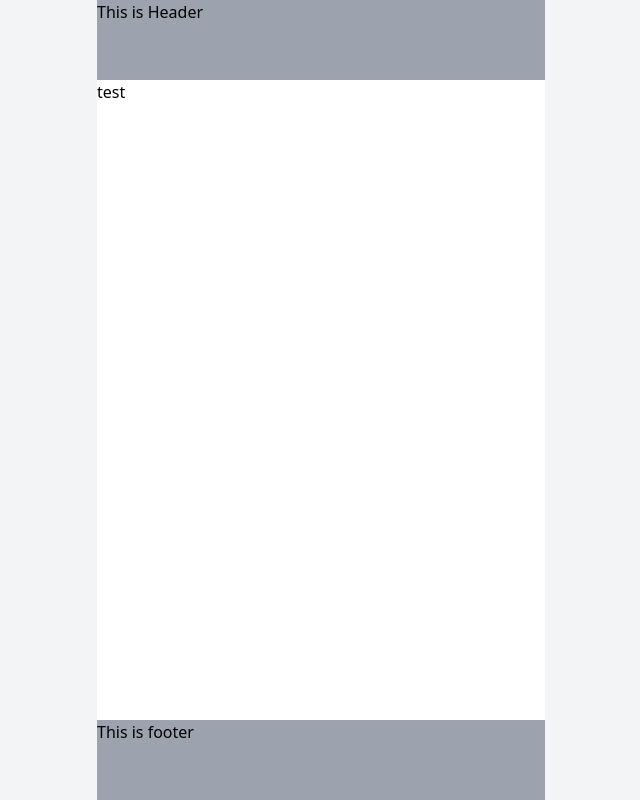
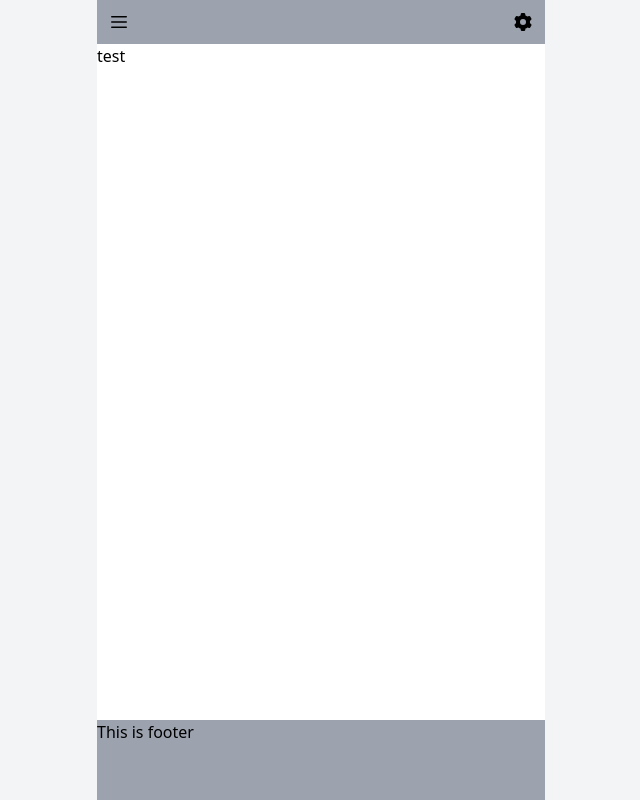
Before and after one commit to Jo-Jee/web-ledger, a Next.js app: page / in a window 1280 px wide. Shown: the whole page, without its empty margins (319-959 px from the left). Built offline with nearby package versions, Linux system fonts and the light colour scheme.

Commit message:
header svg 추가

```diff
--- a/src/components/Header.tsx
+++ b/src/components/Header.tsx
@@ -1,3 +1,36 @@
 export default function Header() {
-  return <header className="h-20 bg-gray-400">This is Header</header>
+  return (
+    <header className="bg-gray-400">
+      <nav className="flex justify-between items-center p-3">
+        <div>
+          <svg
+            xmlns="http://www.w3.org/2000/svg"
+            viewBox="0 0 20 20"
+            fill="currentColor"
+            className="w-5 h-5"
+          >
+            <path
+              fillRule="evenodd"
+              d="M2 4.75A.75.75 0 012.75 4h14.5a.75.75 0 010 1.5H2.75A.75.75 0 012 4.75zM2 10a.75.75 0 01.75-.75h14.5a.75.75 0 010 1.5H2.75A.75.75 0 012 10zm0 5.25a.75.75 0 01.75-.75h14.5a.75.75 0 010 1.5H2.75a.75.75 0 01-.75-.75z"
+              clipRule="evenodd"
+            />
+          </svg>
+        </div>
+        <div>
+          <svg
+            xmlns="http://www.w3.org/2000/svg"
+            viewBox="0 0 20 20"
+            fill="currentColor"
+            className="w-5 h-5"
+          >
+            <path
+              fillRule="evenodd"
+              d="M7.84 1.804A1 1 0 018.82 1h2.36a1 1 0 01.98.804l.331 1.652a6.993 6.993 0 011.929 1.115l1.598-.54a1 1 0 011.186.447l1.18 2.044a1 1 0 01-.205 1.251l-1.267 1.113a7.047 7.047 0 010 2.228l1.267 1.113a1 1 0 01.206 1.25l-1.18 2.045a1 1 0 01-1.187.447l-1.598-.54a6.993 6.993 0 01-1.929 1.115l-.33 1.652a1 1 0 01-.98.804H8.82a1 1 0 01-.98-.804l-.331-1.652a6.993 6.993 0 01-1.929-1.115l-1.598.54a1 1 0 01-1.186-.447l-1.18-2.044a1 1 0 01.205-1.251l1.267-1.114a7.05 7.05 0 010-2.227L1.821 7.773a1 1 0 01-.206-1.25l1.18-2.045a1 1 0 011.187-.447l1.598.54A6.993 6.993 0 017.51 3.456l.33-1.652zM10 13a3 3 0 100-6 3 3 0 000 6z"
+              clipRule="evenodd"
+            />
+          </svg>
+        </div>
+      </nav>
+    </header>
+  )
 }
```
